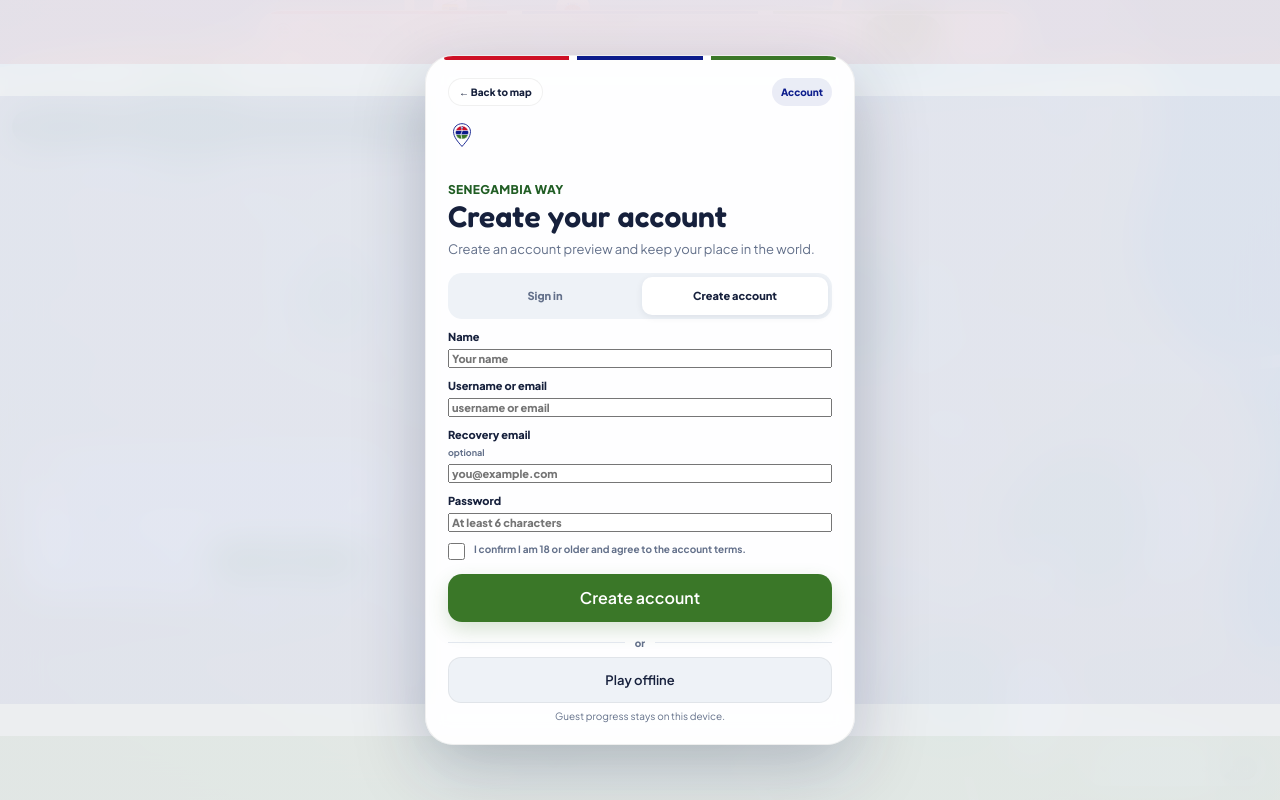
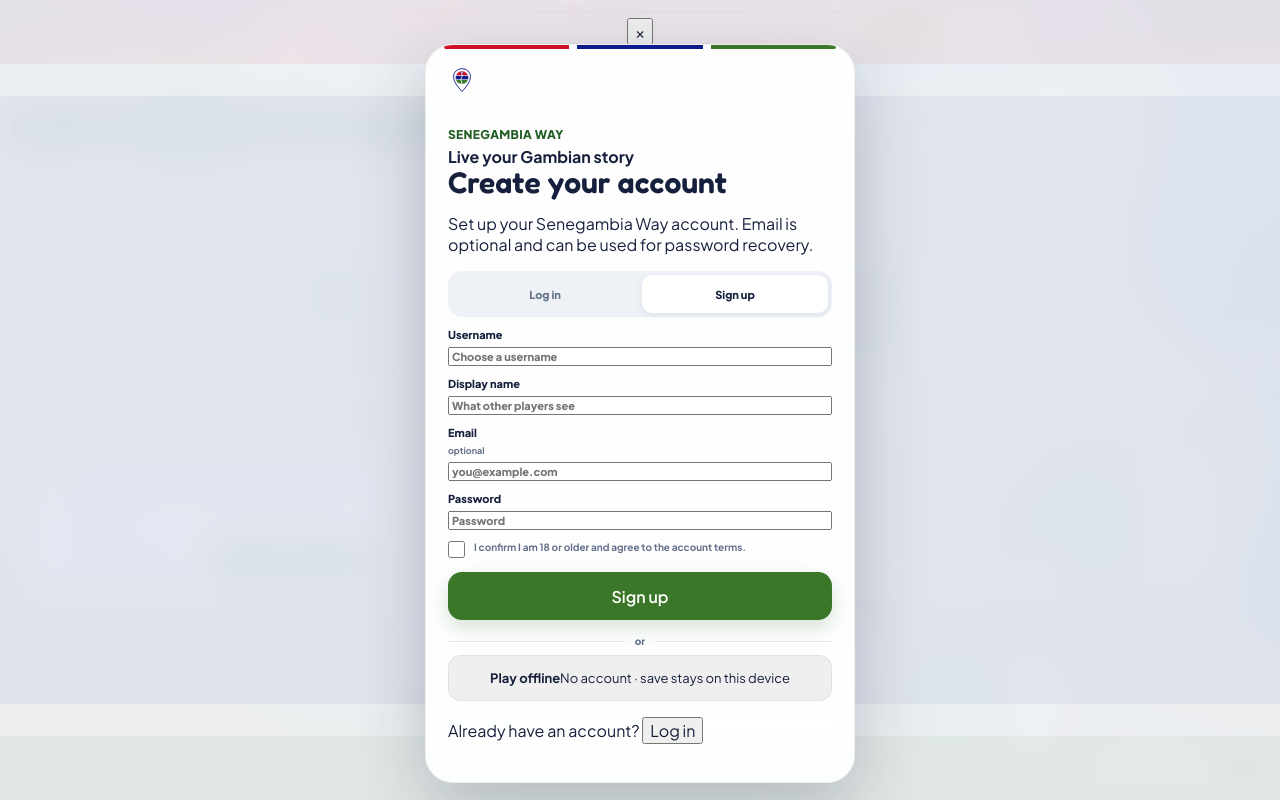
Before and after one commit to squashberry/Senegambia-Way, a React (Vite) app in the folder frontend/: page / in a window 1280 px wide. Both pictures are taken after a click on the button "Sign up". Built offline with nearby package versions, Linux system fonts and the light colour scheme.

Commit message:
fix: hard bypass auth in preview mode and refine auth UI

```diff
--- a/frontend/src/main.jsx
+++ b/frontend/src/main.jsx
@@ -91,6 +91,7 @@
     }
   });
   const [auth, setAuth] = useState(() => {
+    if (previewMode) return null;
     const authParam = query.get("auth");
     return authParam === "login" || authParam === "signup" ? authParam : null;
   });
@@ -239,6 +240,10 @@
   };
 
   const openAuth = (mode) => {
+    if (previewMode) {
+      showNotice("Guest preview is already open — no account is required.");
+      return;
+    }
     setAuth(mode);
     setAuthError("");
     setSearchOpen(false);
@@ -545,7 +550,7 @@
 
         <div className="map-vignette" aria-hidden="true" />
 
-        {guestMode && (
+        {previewMode && guestMode && (
           <div className="preview-badge" aria-label="Guest preview mode">
             <span>Guest preview</span>
             <button onClick={() => openAuth("login")}>Sign in</button>
@@ -698,60 +703,78 @@
         )}
       </section>
 
-      {auth && (
+      {auth && !previewMode && (
         <div className="auth-screen" role="dialog" aria-modal="true" aria-label={auth === "signup" ? "Create account" : "Sign in"}>
+          <button className="auth-scrim-close" aria-label="Close authentication" onClick={closeAuth}>×</button>
+
           <section className="auth-page panel">
             <div className="auth-page-stripe" aria-hidden="true" />
-            <div className="auth-page-top">
-              <button className="auth-back" onClick={closeAuth}>← Back to map</button>
-              <span className="auth-mode-chip">{guestMode ? "Guest mode" : "Account"}</span>
+
+            <div className="auth-brand">
+              <div className="auth-mark"><Logo /></div>
+              <div>
+                <p className="eyebrow">Senegambia Way</p>
+                <strong>Live your Gambian story</strong>
+              </div>
             </div>
 
-            <div className="auth-mark"><Logo /></div>
-            <p className="eyebrow">Senegambia Way</p>
+            <div className="auth-head">
               <h1>{auth === "signup" ? "Create your account" : "Welcome back"}</h1>
-            <p className="auth-subtitle">
+              <p>
                 {auth === "signup"
-                ? "Create an account preview and keep your place in the world."
-                : "Use your username or recovery email to continue."}
+                  ? "Set up your Senegambia Way account. Email is optional and can be used for password recovery."
+                  : "Sign in to continue your Sim, save and place in the world."}
               </p>
+            </div>
 
             <div className="auth-switch" role="tablist" aria-label="Authentication">
-              <button className={auth === "login" ? "is-active" : ""} onClick={() => openAuth("login")}>Sign in</button>
-              <button className={auth === "signup" ? "is-active" : ""} onClick={() => openAuth("signup")}>Create account</button>
+              <button className={auth === "login" ? "is-active" : ""} onClick={() => openAuth("login")}>Log in</button>
+              <button className={auth === "signup" ? "is-active" : ""} onClick={() => openAuth("signup")}>Sign up</button>
             </div>
 
             {auth === "signup" && (
+              <>
                 <label>
-                Name
+                  Username
+                  <input
+                    value={authForm.username}
+                    onChange={(event) => setAuthForm((current) => ({ ...current, username: event.target.value }))}
+                    autoComplete="username"
+                    placeholder="Choose a username"
+                  />
+                </label>
+
+                <label>
+                  Display name
                   <input
                     value={authForm.name}
                     onChange={(event) => setAuthForm((current) => ({ ...current, name: event.target.value }))}
                     autoComplete="name"
-                  placeholder="Your name"
+                    placeholder="What other players see"
                   />
                 </label>
+
+                <label>
+                  Email <span className="optional">optional</span>
+                  <input
+                    value={authForm.recoveryEmail}
+                    onChange={(event) => setAuthForm((current) => ({ ...current, recoveryEmail: event.target.value }))}
+                    autoComplete="email"
+                    inputMode="email"
+                    placeholder="you@example.com"
+                  />
+                </label>
+              </>
             )}
 
+            {auth === "login" && (
               <label>
                 Username or email
                 <input
                   value={authForm.username}
                   onChange={(event) => setAuthForm((current) => ({ ...current, username: event.target.value }))}
                   autoComplete="username"
-                placeholder="username or email"
-              />
-            </label>
-
-            {auth === "signup" && (
-              <label>
-                Recovery email <span className="optional">optional</span>
-                <input
-                  value={authForm.recoveryEmail}
-                  onChange={(event) => setAuthForm((current) => ({ ...current, recoveryEmail: event.target.value }))}
-                  autoComplete="email"
-                  inputMode="email"
-                  placeholder="you@example.com"
+                  placeholder="Username or email"
                 />
               </label>
             )}
@@ -763,7 +786,7 @@
                 value={authForm.password}
                 onChange={(event) => setAuthForm((current) => ({ ...current, password: event.target.value }))}
                 autoComplete={auth === "signup" ? "new-password" : "current-password"}
-                placeholder="At least 6 characters"
+                placeholder="Password"
               />
             </label>
 
@@ -781,18 +804,28 @@
             {authError && <div className="auth-error" role="alert">{authError}</div>}
 
             <button className="btn btn-green auth-submit" onClick={submitAuth}>
-              {auth === "signup" ? "Create account" : "Sign in"}
+              {auth === "signup" ? "Sign up" : "Log in"}
             </button>
 
             {auth === "login" && (
-              <button className="auth-link" onClick={() => showNotice("Password reset will use the production account service when connected.")}>
+              <button className="auth-link" onClick={() => showNotice("Password reset starts with the username or email linked to the account.")}>
                 Forgot password?
               </button>
             )}
 
             <div className="auth-divider"><span>or</span></div>
-            <button className="btn btn-mist guest-button" onClick={startGuest}>Play offline</button>
-            <p className="guest-copy">Guest progress stays on this device.</p>
+
+            <button className="guest-button" onClick={startGuest}>
+              <strong>Play offline</strong>
+              <span>No account · save stays on this device</span>
+            </button>
+
+            <p className="auth-footnote">
+              {auth === "signup" ? "Already have an account?" : "New to Senegambia Way?"}{" "}
+              <button className="auth-link-inline" onClick={() => openAuth(auth === "signup" ? "login" : "signup")}>
+                {auth === "signup" ? "Log in" : "Sign up"}
+              </button>
+            </p>
           </section>
         </div>
       )}
```
Lines whose indentation alone changed are shown as unchanged.
